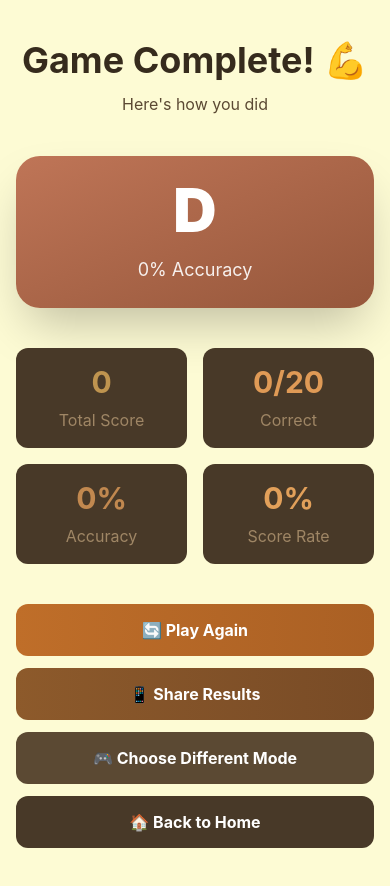
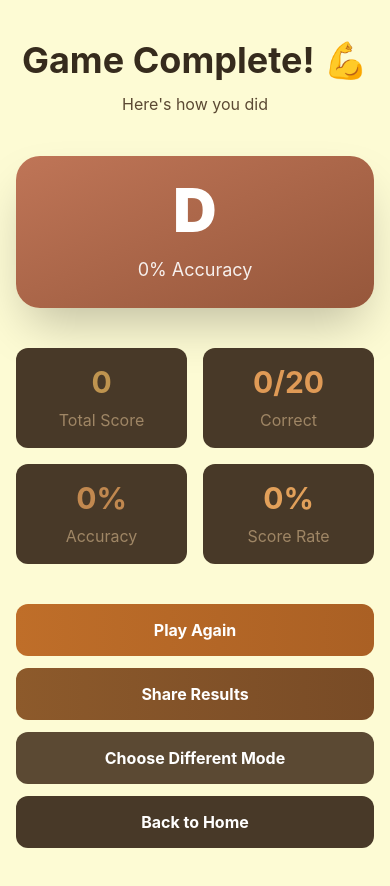
Before and after one commit to Rushigayake03/guess-the-frame, a Next.js app in the folder guess-the-frame/: page /results in a window 390 px wide. Built offline with nearby package versions, Linux system fonts and the light colour scheme.

Commit message:
Make results page mobile responsive

```diff
--- a/guess-the-frame/src/app/results/page.js
+++ b/guess-the-frame/src/app/results/page.js
@@ -99,28 +99,28 @@ function ResultsContent() {
             onClick={() => router.push(`/game?mode=${mode}`)}
             className="w-full rounded-xl bg-gradient-to-r from-blue-600 to-blue-700 px-5 py-3.5 text-base font-bold text-white transition-all transform hover:scale-[1.02] hover:from-blue-500 hover:to-blue-600 sm:px-8 sm:py-4 sm:text-lg lg:text-xl"
           >
-            🔄 Play Again
+             Play Again
           </button>
 
           <button
             onClick={shareResults}
             className="w-full rounded-xl bg-gradient-to-r from-purple-600 to-purple-700 px-5 py-3.5 text-base font-bold text-white transition-all transform hover:scale-[1.02] hover:from-purple-500 hover:to-purple-600 sm:px-8 sm:py-4 sm:text-lg lg:text-xl"
           >
-            📱 Share Results
+             Share Results
           </button>
 
           <Link
             href="/play"
             className="block w-full rounded-xl bg-gray-700 px-5 py-3.5 text-center text-base font-bold text-white transition-all hover:bg-gray-600 sm:px-8 sm:py-4 sm:text-lg lg:text-xl"
           >
-            🎮 Choose Different Mode
+             Choose Different Mode
           </Link>
 
           <Link
             href="/"
             className="block w-full rounded-xl bg-gray-800 px-5 py-3.5 text-center text-base font-bold text-white transition-all hover:bg-gray-700 sm:px-8 sm:py-4 sm:text-lg lg:text-xl"
           >
-            🏠 Back to Home
+             Back to Home
           </Link>
         </div>
       </div>
```
